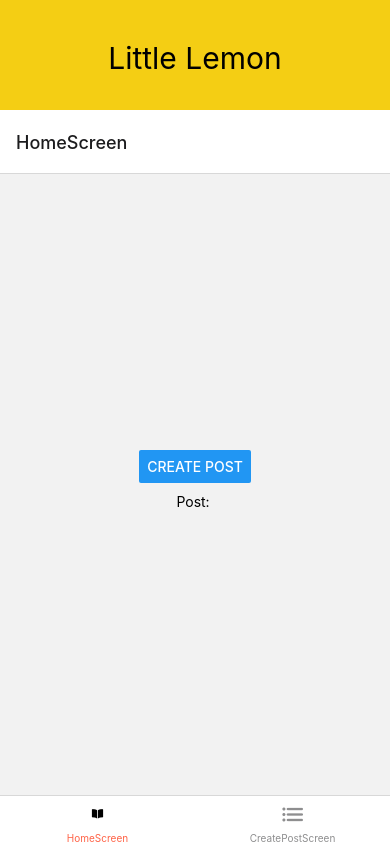
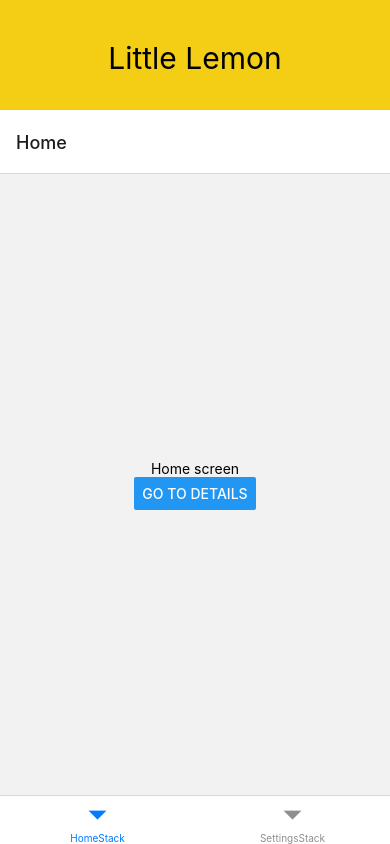
Before and after one commit to Hussain-hamim/Taskly, a React Native app: screen /HomeScreen in a window 390 px wide. Built offline with nearby package versions, Linux system fonts and the light colour scheme.

Commit message:
a stack navigator for each stack

```diff
--- a/App.js
+++ b/App.js
@@ -16,6 +16,7 @@ import { createNativeStackNavigator } from "@react-navigation/native-stack";
 import { createBottomTabNavigator } from "@react-navigation/bottom-tabs";
 import HomeScreen, { CreatePostScreen } from "./One";
 import { Ionicons } from "@expo/vector-icons";
+import App2 from "./One";
 
 // instantiate stack
 const Stack = createNativeStackNavigator();
@@ -84,7 +85,7 @@ export default function App() {
         </Stack.Navigator>
       </NavigationContainer> */}
 
-      <NavigationContainer>
+      {/* <NavigationContainer>
         <Tab.Navigator
           screenOptions={({ route }) => ({
             tabBarIcon: ({ focused, color, size }) => {
@@ -104,13 +105,15 @@ export default function App() {
           <Tab.Screen
             options={{
               tabBarIcon: () => <Ionicons name="book" />,
+              tabBarBadge: 3,
             }}
             name="HomeScreen"
             component={HomeScreen}
           />
           <Tab.Screen name="CreatePostScreen" component={CreatePostScreen} />
         </Tab.Navigator>
-      </NavigationContainer>
+      </NavigationContainer> */}
+      <App2 />
     </>
   );
 }
--- a/One.js
+++ b/One.js
@@ -1,50 +1,72 @@
-import React from "react";
-import { Button, Text, TextInput, View } from "react-native";
+import * as React from "react";
+import { Button, Text, View } from "react-native";
+import { NavigationContainer } from "@react-navigation/native";
+import { createNativeStackNavigator } from "@react-navigation/native-stack";
+import { createBottomTabNavigator } from "@react-navigation/bottom-tabs";
 
-//  repetition is key to learning!
-
-export default function HomeScreen({ navigation, route }) {
-  React.useEffect(() => {
-    if (route.params?.post) {
-      // Post updated, do something with `route.params.post`
-      // For example, send the post to the server
-    }
-  }, [route.params?.post]);
-
+function DetailsScreen() {
   return (
-    <View style={{ flex: 1, alignItems: "center", justifyContent: "center" }}>
-      <Button
-        title="Create post"
-        onPress={() => navigation.navigate("CreatePostScreen")}
-      />
-      <Text style={{ margin: 10 }}>Post: {route.params?.post}</Text>
+    <View style={{ flex: 1, justifyContent: "center", alignItems: "center" }}>
+      <Text>Details!</Text>
     </View>
   );
 }
 
-export function CreatePostScreen({ navigation, route }) {
-  const [postText, setPostText] = React.useState("");
-
+function HomeScreen({ navigation }) {
   return (
-    <>
-      <TextInput
-        multiline
-        placeholder="What's on your mind?"
-        style={{ height: 200, padding: 10, backgroundColor: "white" }}
-        value={postText}
-        onChangeText={setPostText}
+    <View style={{ flex: 1, justifyContent: "center", alignItems: "center" }}>
+      <Text>Home screen</Text>
+      <Button
+        title="Go to Details"
+        onPress={() => navigation.navigate("Details")}
       />
-      <Button
-        title="Done"
-        onPress={() => {
-          // Pass and merge params back to home screen
-          navigation.navigate({
-            name: "HomeScreen",
-            params: { post: postText },
-            merge: true,
-          });
-        }}
-      />
-    </>
+    </View>
   );
 }
+
+function SettingsScreen({ navigation }) {
+  return (
+    <View style={{ flex: 1, justifyContent: "center", alignItems: "center" }}>
+      <Text>Settings screen</Text>
+      <Button
+        title="Go to Details"
+        onPress={() => navigation.navigate("Details")}
+      />
+    </View>
+  );
+}
+
+const HomeStack = createNativeStackNavigator();
+
+function HomeStackScreen() {
+  return (
+    <HomeStack.Navigator>
+      <HomeStack.Screen name="Home" component={HomeScreen} />
+      <HomeStack.Screen name="Details" component={DetailsScreen} />
+    </HomeStack.Navigator>
+  );
+}
+
+const SettingsStack = createNativeStackNavigator();
+
+function SettingsStackScreen() {
+  return (
+    <SettingsStack.Navigator>
+      <SettingsStack.Screen name="Settings" component={SettingsScreen} />
+      <SettingsStack.Screen name="Details" component={DetailsScreen} />
+    </SettingsStack.Navigator>
+  );
+}
+
+const Tab = createBottomTabNavigator();
+
+export default function App2() {
+  return (
+    <NavigationContainer>
+      <Tab.Navigator screenOptions={{ headerShown: false }}>
+        <Tab.Screen name="HomeStack" component={HomeStackScreen} />
+        <Tab.Screen name="SettingsStack" component={SettingsStackScreen} />
+      </Tab.Navigator>
+    </NavigationContainer>
+  );
+}
```
